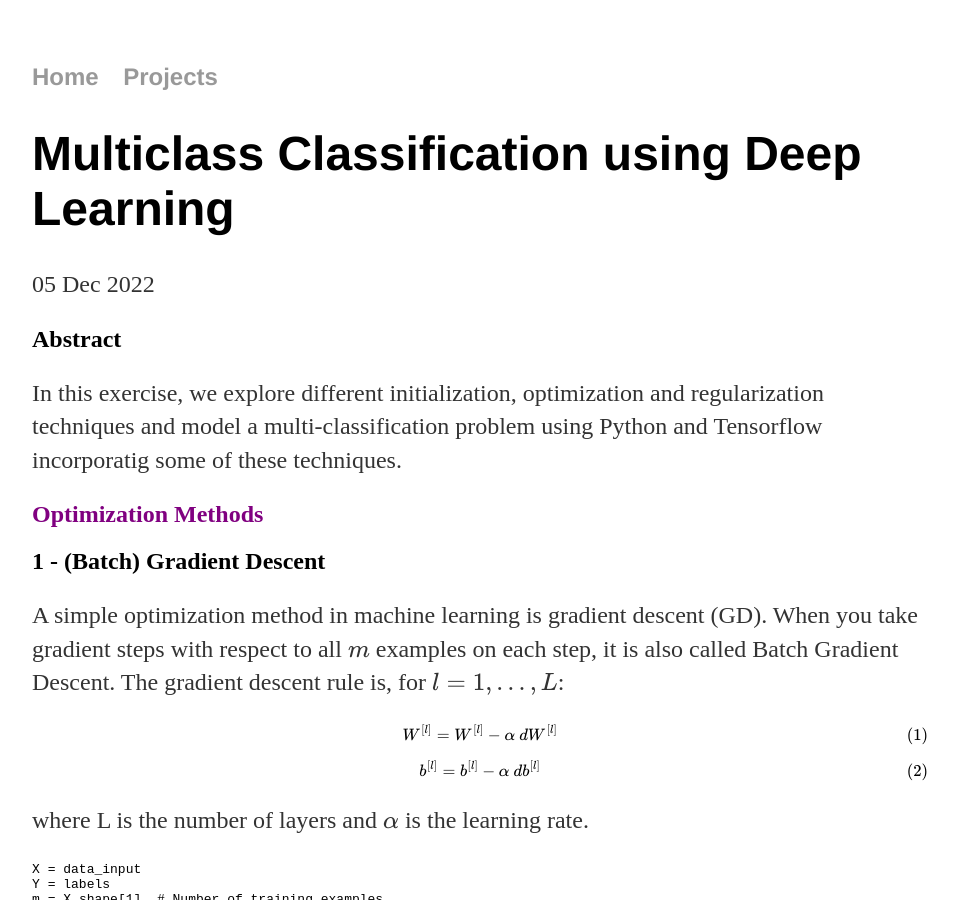
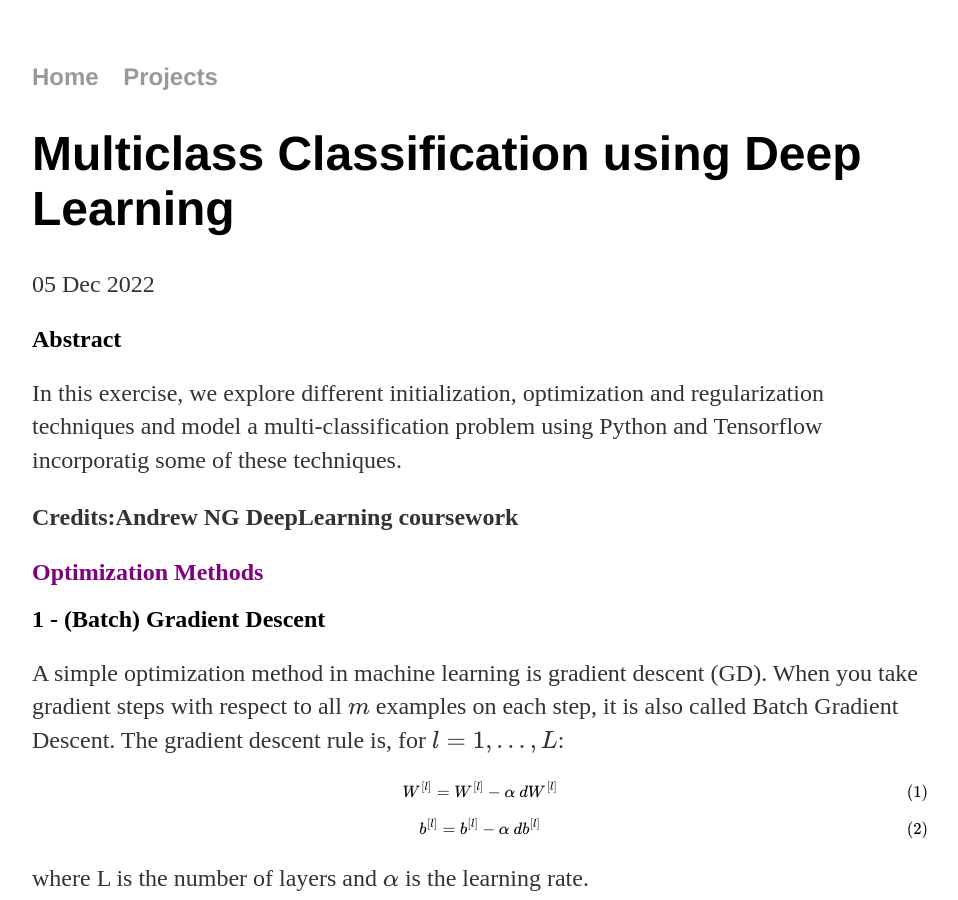
Before and after one commit to lakshmi2688/lakshmi2688.github.io, a Jekyll site: the page built from _posts/2022-12-05-Multi-class-classification-Deep-Learning.md, in a window 1280 px wide and 900 px high. Shown: the whole window, without its empty margins (160-1118 px from the left). Built offline with Jekyll 4.4.1, drawn with Linux system fonts in a browser that asks for light colours; formulas are drawn with MathJax 3.

Commit message:
Update 2022-12-05-Multi-class-classification-Deep-Learning.md

```diff
--- a/_posts/2022-12-05-Multi-class-classification-Deep-Learning.md
+++ b/_posts/2022-12-05-Multi-class-classification-Deep-Learning.md
@@ -6,6 +6,8 @@ date: 2022-12-05
 
 <h2><strong> Abstract </strong></h2>
 <p>In this exercise, we explore different initialization, optimization and regularization techniques and model a multi-classification problem using Python and Tensorflow incorporatig some of these techniques.  </p>
+
+<p><b>Credits:Andrew NG DeepLearning coursework</b></p>
 
 ## <font color='purple'> Optimization Methods</font>
 
```
